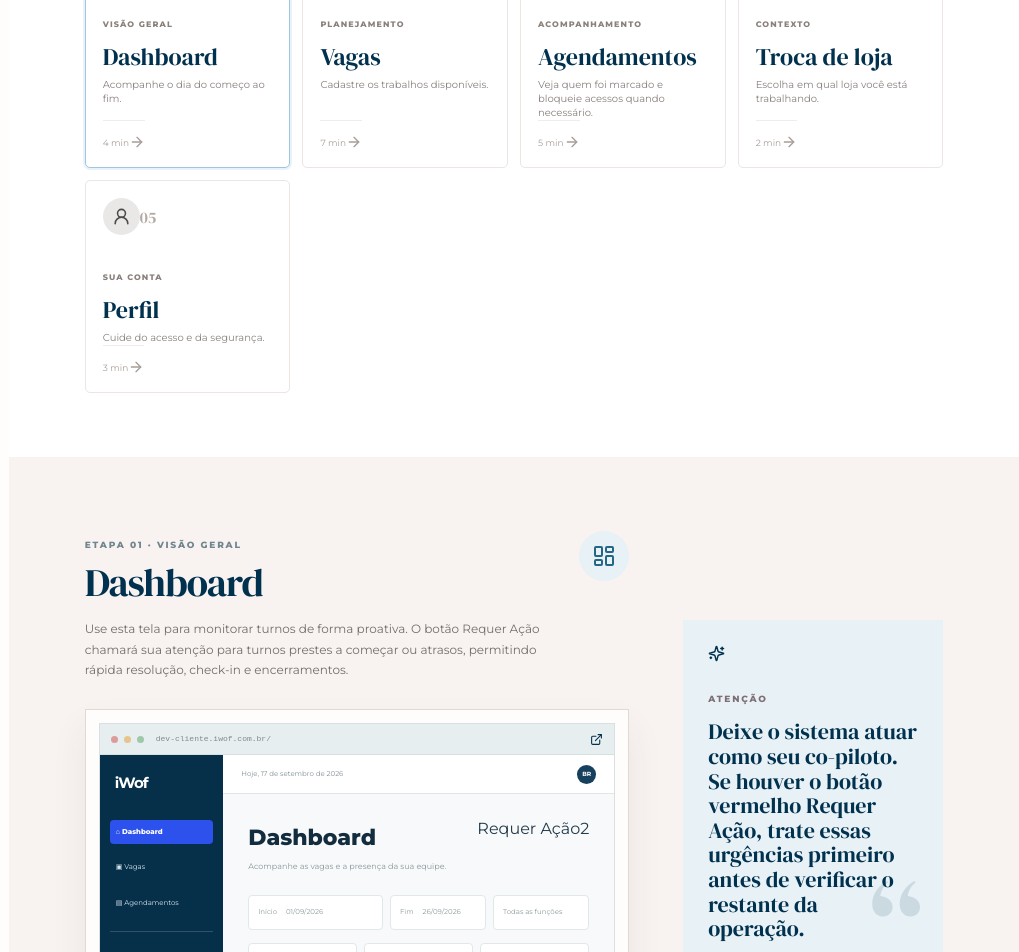
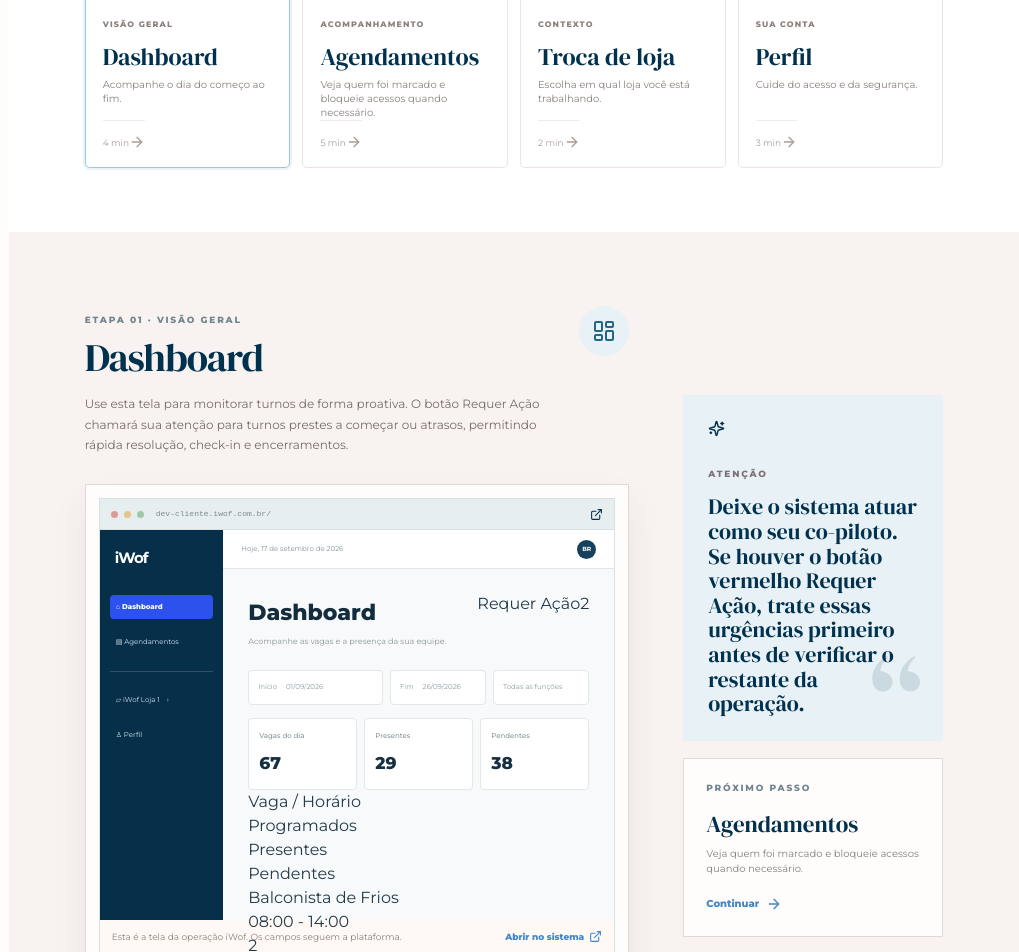
Before and after one commit to brenoowesley/manual-iwofRegularUser, a React (Vite) app in the folder client/: page / in a window 1280 px wide. Shown: the part 1260-2212 px from the top of the page, without its empty margins (261-1280 px from the left). Built offline with nearby package versions, Linux system fonts and the light colour scheme.

Commit message:
feat: remover modulo de vagas

```diff
--- a/client/src/pages/Home.tsx
+++ b/client/src/pages/Home.tsx
@@ -61,23 +61,7 @@ const modules: Module[] = [
       { title: "Como terminar o turno", body: "Depois que o trabalho acabar, clique em Avaliar, dê uma nota de 1 a 5 com uma observação curta e confirme. Em seguida, clique em Forçar encerramento para fechar as horas." },
     ],
   },
-  {
-    id: "vagas",
-    eyebrow: "Planejamento",
-    title: "Vagas",
-    short: "Cadastre os trabalhos disponíveis.",
-    description: "Aqui você cria as vagas de trabalho e encontra uma vaga já cadastrada usando filtros simples, como função, horário e data.",
-    tone: "lilac",
-    icon: BriefcaseBusiness,
-    route: "/vagas",
-    duration: "7 min",
-    steps: ["Clique em + Adicionar vaga.", "Escolha o Assistente para escrever o que precisa ou use o formulário padrão.", "Revise Função, Sexo, Período, Escalas e Quantidade e clique em Publicar vaga."],
-    tip: "Você não precisa preencher todos os filtros. Comece pelo que você sabe, como a data ou o nome da função.",
-    details: [
-      { title: "Assistente ou formulário?", body: "No Assistente, escreva algo como: 'Preciso de 5 embaladores para domingo das 08h às 14h'. No formulário, escolha repetição, função, sexo, período, escala e quantidade." },
-      { title: "Antes de publicar", body: "Confira principalmente data, horário, quantidade e função. Depois de revisar, clique em Publicar vaga para disponibilizar o trabalho." },
-    ],
-  },
+
   {
     id: "agendamentos",
     eyebrow: "Acompanhamento",
@@ -144,18 +128,17 @@ const toneClass: Record<string, string> = {
 
 function RealScreen({ module }: { module: Module }) {
   const path = module.route.startsWith("/") ? module.route : "/";
-  const isJobs = module.id === "vagas";
   const isBookings = module.id === "agendamentos";
   const isProfile = module.id === "perfil";
   const isDashboard = module.id === "dashboard";
-  const title = isJobs ? "Vagas" : isBookings ? "Agendamentos" : isProfile ? "Perfil" : module.title;
+  const title = isBookings ? "Agendamentos" : isProfile ? "Perfil" : module.title;
   return (
     <div className="real-screen-wrap">
       <div className="real-screen-bar"><span className="real-dot red" /><span className="real-dot yellow" /><span className="real-dot green" /><span className="real-address">dev-cliente.iwof.com.br{path}</span><a href={`https://dev-cliente.iwof.com.br${path}`} target="_blank" rel="noreferrer" aria-label="Abrir tela real em nova aba"><ExternalLink size={13} /></a></div>
       <div className="real-screen platform-capture">
-        <aside className="capture-sidebar"><strong>iWof</strong><span className={isDashboard ? "capture-active" : ""}>⌂ Dashboard</span><span className={isJobs ? "capture-active" : ""}>▣ Vagas</span><span className={isBookings ? "capture-active" : ""}>▤ Agendamentos</span><i /><span>▱ iWof Loja 1　›</span><span className={isProfile ? "capture-active" : ""}>♙ Perfil</span></aside>
-        <div className="capture-main"><div className="capture-top"><span>Hoje, 17 de setembro de 2026</span><b>BR</b></div><div className="capture-body"><div className="capture-title"><div><h4>{title}</h4><p>{isJobs ? "Gerencie todas as vagas da loja iWof Loja 1." : isBookings ? "Consulte e gerencie os agendamentos da loja iWof Loja 1." : isProfile ? "Gerencie suas informações pessoais e configurações da conta." : "Acompanhe as vagas e a presença da sua equipe."}</p></div>{isJobs && <b className="capture-add">＋ Adicionar vaga</b>}{isDashboard && <button className="flex items-center gap-1 bg-red-50 border border-red-200 text-red-600 font-bold px-2 py-1.5 rounded text-[8px] pointer-events-none" style={{ marginTop: '-4px' }}>Requer Ação<span className="bg-red-600 text-white rounded-full px-1.5 py-0.5 text-[6px] ml-1">2</span></button>}</div>
-          {isProfile ? <div className="capture-profile"><div><small>INFORMAÇÕES PESSOAIS</small><strong>Nome completo<br /><em>Breno</em></strong><strong>E-mail<br /><em>breno@iwof.com.br</em></strong></div><div><small>SEGURANÇA</small><strong>Senha　••••••••••</strong><b className="capture-outline">Alterar senha</b></div></div> : <><div className="capture-filters"><span>{isJobs ? "⌕ Buscar por id" : "Início　 01/09/2026"}</span><span>{isJobs ? "Todas as funções" : "Fim　 26/09/2026"}</span><span>{isJobs ? "Horário da escala" : isBookings ? "Todas　 Função" : "Todas as funções"}</span></div><div className="capture-cards"><b><small>{isBookings ? "Total de Agendamentos" : isDashboard ? "Vagas do dia" : "Vagas disponíveis"}</small><strong>{isBookings ? "0" : isDashboard ? "67" : "2.486"}</strong></b><b><small>{isBookings ? "Em andamento" : isDashboard ? "Presentes" : "Vagas ocupadas"}</small><strong className={isDashboard ? "text-green-600" : ""}>{isBookings ? "0" : isDashboard ? "29" : "0"}</strong></b><b><small>{isBookings ? "Realizados" : isDashboard ? "Pendentes" : "Total de vagas"}</small><strong className={isDashboard ? "text-orange-500" : ""}>{isBookings ? "0" : isDashboard ? "38" : "0"}</strong></b></div>
+        <aside className="capture-sidebar"><strong>iWof</strong><span className={isDashboard ? "capture-active" : ""}>⌂ Dashboard</span><span className={isBookings ? "capture-active" : ""}>▤ Agendamentos</span><i /><span>▱ iWof Loja 1　›</span><span className={isProfile ? "capture-active" : ""}>♙ Perfil</span></aside>
+        <div className="capture-main"><div className="capture-top"><span>Hoje, 17 de setembro de 2026</span><b>BR</b></div><div className="capture-body"><div className="capture-title"><div><h4>{title}</h4><p>{isBookings ? "Consulte e gerencie os agendamentos da loja iWof Loja 1." : isProfile ? "Gerencie suas informações pessoais e configurações da conta." : "Acompanhe as vagas e a presença da sua equipe."}</p></div>{isDashboard && <button className="flex items-center gap-1 bg-red-50 border border-red-200 text-red-600 font-bold px-2 py-1.5 rounded text-[8px] pointer-events-none" style={{ marginTop: '-4px' }}>Requer Ação<span className="bg-red-600 text-white rounded-full px-1.5 py-0.5 text-[6px] ml-1">2</span></button>}</div>
+          {isProfile ? <div className="capture-profile"><div><small>INFORMAÇÕES PESSOAIS</small><strong>Nome completo<br /><em>Breno</em></strong><strong>E-mail<br /><em>breno@iwof.com.br</em></strong></div><div><small>SEGURANÇA</small><strong>Senha　••••••••••</strong><b className="capture-outline">Alterar senha</b></div></div> : <><div className="capture-filters"><span>Início　 01/09/2026</span><span>Fim　 26/09/2026</span><span>{isBookings ? "Todas　 Função" : "Todas as funções"}</span></div><div className="capture-cards"><b><small>{isBookings ? "Total de Agendamentos" : isDashboard ? "Vagas do dia" : "Vagas disponíveis"}</small><strong>{isBookings ? "0" : isDashboard ? "67" : "2.486"}</strong></b><b><small>{isBookings ? "Em andamento" : isDashboard ? "Presentes" : "Vagas ocupadas"}</small><strong className={isDashboard ? "text-green-600" : ""}>{isBookings ? "0" : isDashboard ? "29" : "0"}</strong></b><b><small>{isBookings ? "Realizados" : isDashboard ? "Pendentes" : "Total de vagas"}</small><strong className={isDashboard ? "text-orange-500" : ""}>{isBookings ? "0" : isDashboard ? "38" : "0"}</strong></b></div>
           {isDashboard ? (
             <div className="mt-4 bg-white border border-slate-200 rounded overflow-hidden shadow-sm">
               <div className="grid grid-cols-4 gap-2 px-3 py-2 bg-slate-50 border-b border-slate-100 text-[6px] font-bold text-slate-400 uppercase tracking-wider"><div>Vaga / Horário</div><div className="text-center">Programados</div><div className="text-center">Presentes</div><div className="text-center">Pendentes</div></div>
@@ -173,7 +156,7 @@ function RealScreen({ module }: { module: Module }) {
               </div>
             </div>
           ) : (
-            <div className="capture-table"><span>{isJobs ? "Vaga　 Sexo / Certificado　 Período　 Escalas　 Quantidade" : isBookings ? "Nome　 Função　 Data　 Horário　 Status" : "Resumo da operação da loja"}</span><i /><i /><i /><i /></div>
+            <div className="capture-table"><span>{isBookings ? "Nome　 Função　 Data　 Horário　 Status" : "Resumo da operação da loja"}</span><i /><i /><i /><i /></div>
           )}
           </>}
         </div></div>
@@ -269,7 +252,7 @@ export default function Home() {
           <div className="first-day-intro"><span className="section-kicker">PRIMEIRO DIA</span><h2>Você vai aprender nesta ordem</h2><p>Não precisa abrir tudo de uma vez. Siga o caminho abaixo e avance quando se sentir seguro.</p></div>
           <div className="first-day-step"><span>01</span><strong>Entender</strong><p>O que aparece no sistema e onde fica cada coisa.</p></div>
           <div className="first-day-step"><span>02</span><strong>Praticar</strong><p>Como fazer check-in, registrar uma falta e acompanhar um agendamento.</p></div>
-          <div className="first-day-step"><span>03</span><strong>Operar</strong><p>Como criar uma vaga, avaliar e encerrar um turno.</p></div>
+          <div className="first-day-step"><span>03</span><strong>Operar</strong><p>Como avaliar e encerrar um turno.</p></div>
         </section>
 
         <section className="progress-strip">
@@ -287,7 +270,7 @@ export default function Home() {
               <div className="card-bottom"><span>{item.duration}</span>{completed.includes(item.id) ? <span className="done-label"><CheckCircle2 size={15} /> concluído</span> : <ArrowRight size={16} />}</div>
             </button>)}
           </div>
-          {filtered.length === 0 && <div className="empty-search"><Filter size={18} /> Nenhum módulo encontrado. Tente “vaga”, “perfil” ou “dashboard”.</div>}
+          {filtered.length === 0 && <div className="empty-search"><Filter size={18} /> Nenhum módulo encontrado. Tente “perfil” ou “dashboard”.</div>}
         </section>
 
         <section className="detail-layout" id="module-detail">
```
